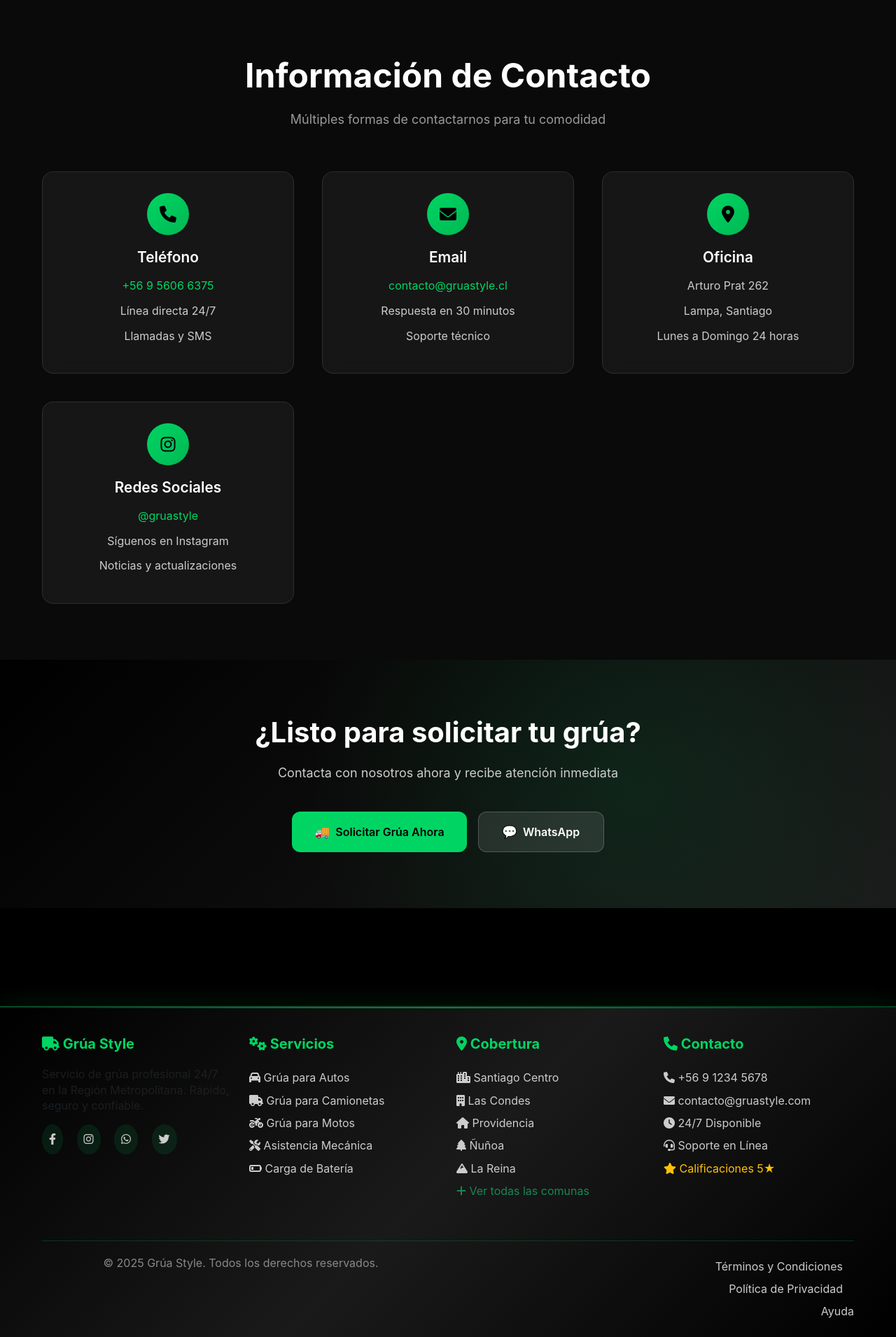
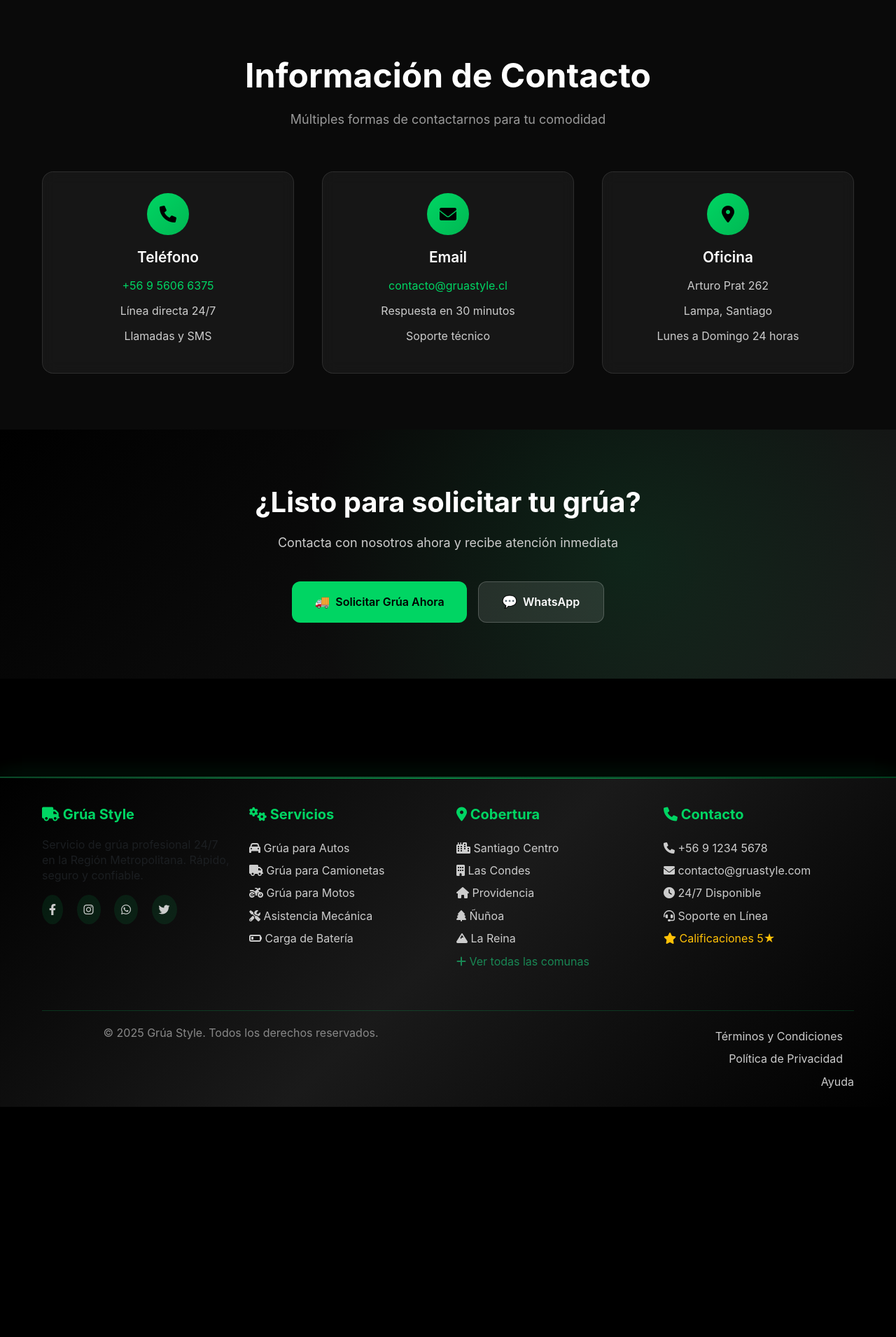
Before and after one commit to alexitico1989/grua-style-pwa, a Django app: page /contacto/ in a window 1280 px wide. Shown: the part 1234-3145 px from the top of the page at 70% size. After the commit the page ends 2816 px from the top, so only its background shows below. Run offline with Django 4.2, Linux system fonts and the light colour scheme.

Commit message:
Update contacto.html

```diff
--- a/templates/grua_app/contacto.html
+++ b/templates/grua_app/contacto.html
@@ -570,18 +570,6 @@
                 <div class="contact-detail">Lampa, Santiago</div>
                 <div class="contact-detail">Lunes a Domingo 24 horas</div>
             </div>
-
-            <div class="contact-card">
-                <div class="contact-icon">
-                    <i class="fab fa-instagram"></i>
-                </div>
-                <h3 class="contact-title">Redes Sociales</h3>
-                <div class="contact-detail">
-                    <a href="https://instagram.com/gruastyle" target="_blank" class="contact-link">@gruastyle</a>
-                </div>
-                <div class="contact-detail">Síguenos en Instagram</div>
-                <div class="contact-detail">Noticias y actualizaciones</div>
-            </div>
         </div>
     </div>
 </section>
```
